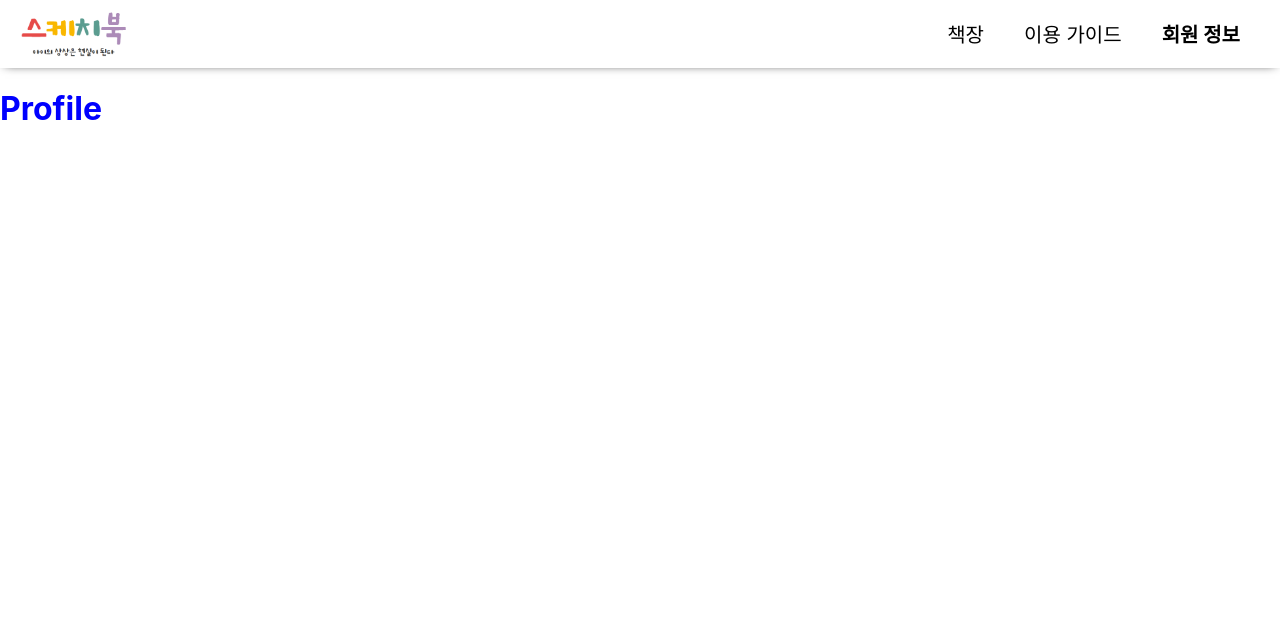
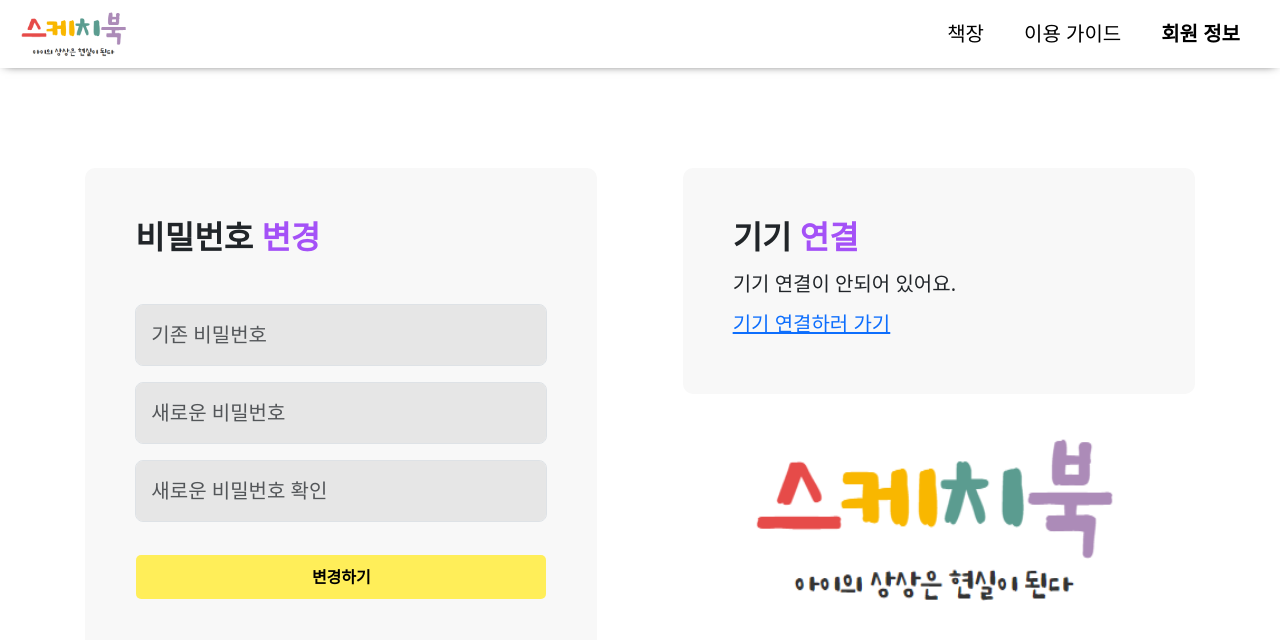
Before and after one commit to vdomobv/SketchBook, a React (Create React App) app in the folder front-end/: page /profile in a window 1280 px wide. Shown: the top 640 px of the page. Built offline with nearby package versions, Linux system fonts and the light colour scheme.

Commit message:
<feat>[#229-KJJ] 그리드 형식 및 더미 데이터 생성

```diff
--- a/front-end/src/pages/Books/index.jsx
+++ b/front-end/src/pages/Books/index.jsx
@@ -1,9 +1,43 @@
+// import { useState} from 'react';
+
+// styled_components
+// import Wrapper from './styles';
+
+// bootstrap
+import Card from 'react-bootstrap/Card';
+import Col from 'react-bootstrap/Col';
+import Row from 'react-bootstrap/Row';
+
+// Components
 import Header from "../../components/Header";
 
 function Books() {
   return <div>
     <Header />
     <h1>Books</h1>
+    <p>검색기능 넣을겁니당</p>
+  <br />
+
+{/* 카드 형식 */}
+<div class="container">
+    <Row xs={1} md={2} lg={3} className="g-4">
+      {Array.from({ length: 6 }).map((_, idx) => (
+        <Col key={idx}>
+          <Card style={{ width: '25rem' }}>
+            {/* 책 표지 */}
+            <Card.Img variant="top" src="holder.js/100px160" />
+            <Card.Body>
+              <Card.Title>제목 입니당</Card.Title>
+            </Card.Body>
+          </Card>
+        </Col>
+      ))}
+    </Row>
+</div>
+    {/* <Wrapper>
+
+    </Wrapper> */}
+
   </div>;
 }
 
--- a/front-end/src/pages/Main/index.jsx
+++ b/front-end/src/pages/Main/index.jsx
@@ -1,9 +1,9 @@
-import "./index.css"
+import Wrapper from './styles';
 
 function Main() {
-  return <div>
+  return <Wrapper className='root'>
     <h1>Main</h1>
-  </div>;
+  </Wrapper>;
 }
 
 export default Main;
--- /dev/null
+++ b/front-end/src/pages/Main/styles.jsx
@@ -0,0 +1,7 @@
+import styled from "styled-components";
+
+const Wrapper = styled.div`
+  color: blue;
+`;
+
+export default Wrapper;
--- /dev/null
+++ b/front-end/src/pages/NotFound/index.jsx
@@ -0,0 +1,7 @@
+function NotFound() {
+  return <div>
+    <h1>NotFound</h1>
+  </div>;
+}
+
+export default NotFound;
--- a/front-end/src/pages/Profile/index.jsx
+++ b/front-end/src/pages/Profile/index.jsx
@@ -1,11 +1,106 @@
+import { useState } from 'react';
+
+// sytled_components
+import Wrapper from "./styles";
+
+// Bootstrap
+import Form from 'react-bootstrap/Form';
+
 // Components
 import Header from "../../components/Header";
 
+///////////////////////////////////////////////
+
 function Profile() {
+  const [form, setForm] = useState({
+    pw: "",
+    newPw: "",
+    newPwCheck: "",
+    newPwMessage: "",
+    newPwCheckMessage: ""
+  })
+
+  const onChangePw = (e) => {
+    const currentPw = e.target.value;
+    setForm((prevForm) => ({
+      ...prevForm,
+      pw: currentPw
+    }));
+  }
+
+  const onChangeNewPw = (e) => {
+    const currentNewPW = e.target.value;
+    setForm((prevForm) => ({
+      ...prevForm,
+      newPw: currentNewPW
+    }));
+    const newPwRegExp = /^[a-zA-z0-9]{8,20}$/;
+
+    if (!newPwRegExp.test(currentNewPW) & currentNewPW !== "") {
+      setForm((prevForm) => ({
+        ...prevForm,
+        newPwMessage: "영어 대소문자 또는 숫자의 8~20자 사이의 비밀번호를 설정해주세요.",
+      }));
+    } else {
+      setForm((prevForm) => ({
+        ...prevForm,
+        newPwMessage: "",
+      }));
+    }
+  }
+
+  const onChangeNewPwCheck = (e) => {
+    const currentnewPwCheck = e.target.value;
+    setForm((prevForm) => ({
+      ...prevForm,
+      newPwCheck: currentnewPwCheck
+    }));
+    if (form.newPw !== currentnewPwCheck & currentnewPwCheck !== "") {
+      setForm((prevForm) => ({
+        ...prevForm,
+        newPwCheckMessage: "비밀번호가 일치하지 않습니다.",
+      }));
+    } else {
+      setForm((prevForm) => ({
+        ...prevForm,
+        newPwCheckMessage: "",
+      }));
+    }
+  }
+
+  const onSubmitForm = (e) => {
+    e.preventDefault();
+    console.log("제출")
+  }
+
   return <div>
     <Header />
-    <h1>Profile</h1>
+    <Wrapper>
+      <div className="grid box">
+        <h2>비밀번호 <span>변경</span></h2>
+        <Form>
+          <Form.Group className="mt-5">
+            <Form.Control name='pw' value={form.pw} onChange={onChangePw} size="lg" className="my-3" type="text" placeholder="기존 비밀번호" />
+            <Form.Control name='newPw' value={form.newPw} onChange={onChangeNewPw} size="lg" className="my-2" type="text" placeholder="새로운 비밀번호" />
+            <span className='message'>{form.newPwMessage}</span>
+            <Form.Control name='newPwCheck' value={form.newPwCheck} onChange={onChangeNewPwCheck} size="lg" className="my-3" type="text" placeholder="새로운 비밀번호 확인" />
+            <span className='message'>{form.newPwCheckMessage}</span>
+          </Form.Group>
+          <Form.Control className="btn my-3" type="submit" value="변경하기" onClick={onSubmitForm} />
+        </Form>
+      </div>
+
+      <div className="grid">
+        <div className="box">
+          <h2>기기 <span>연결</span></h2>
+          <h5 className="my-3">기기 연결이 안되어 있어요.</h5>
+          <h5><a href="/connect">기기 연결하러 가기</a></h5>
+        </div>
+        <img src={process.env.PUBLIC_URL + '/assets/logo_with.png'} alt="" />
+      </div>
+    </Wrapper>
   </div>;
+
 }
 
 export default Profile;
--- /dev/null
+++ b/front-end/src/pages/Profile/styles.jsx
@@ -0,0 +1,50 @@
+import styled from "styled-components";
+
+const Wrapper = styled.div`
+margin-top: 100px;
+display : flex;
+justify-content : space-evenly;
+
+.grid{
+    width : 40%;
+}
+
+img{
+    width: 100%;
+    height: 50%;
+}
+
+.box {
+    background-color: #F8F8F8;
+    border-radius: 10px;
+    padding: 50px;
+  }
+
+  input{
+    padding: 15px;
+    background-color: #E6E6E6;
+    color: black;
+  }
+
+  .btn{
+    background-color: #FFEE59;
+    padding: 10px 0;
+    font-weight : bold ;
+  }
+
+  h2{
+    font-weight : bold;
+  }
+
+  h2 span{
+    color: #A451F7;
+  }
+
+  .message{
+    font-size : 12px;
+  }
+
+
+`
+
+export default Wrapper;
```
Also changed, not shown: front-end/src/App.js (+9 -0 lines), front-end/src/pages/Books/styles.jsx (added).
